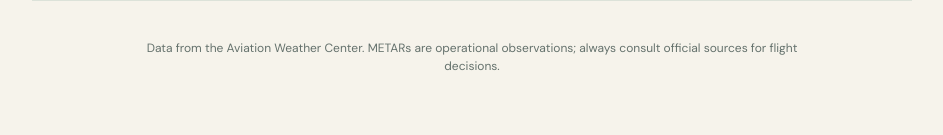
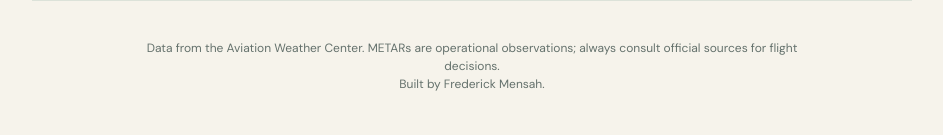
Before and after one commit to Imcarter77/metarapp, a Flask app: page / in a window 1280 px wide. Shown: the part 760-895 px from the top of the page, without its empty margins (168-1111 px from the left). Before the commit the page ends 831 px from the top, so only its background shows below. Run offline with Flask 3, Linux system fonts and the light colour scheme; some web fonts are replaced.

Commit message:
Add app author to footer

```diff
--- a/templates/index.html
+++ b/templates/index.html
@@ -35,7 +35,7 @@
     {% else %}
     <section class="empty"><span>✦</span><h2>Your weather briefing will appear here</h2><p>Use a four-letter ICAO airport code to get started.</p></section>
     {% endif %}
-    <footer>Data from the Aviation Weather Center. METARs are operational observations; always consult official sources for flight decisions.</footer>
+    <footer>Data from the Aviation Weather Center. METARs are operational observations; always consult official sources for flight decisions.<br>Built by Frederick Mensah.</footer>
   </main>
 </body>
 </html>
```
